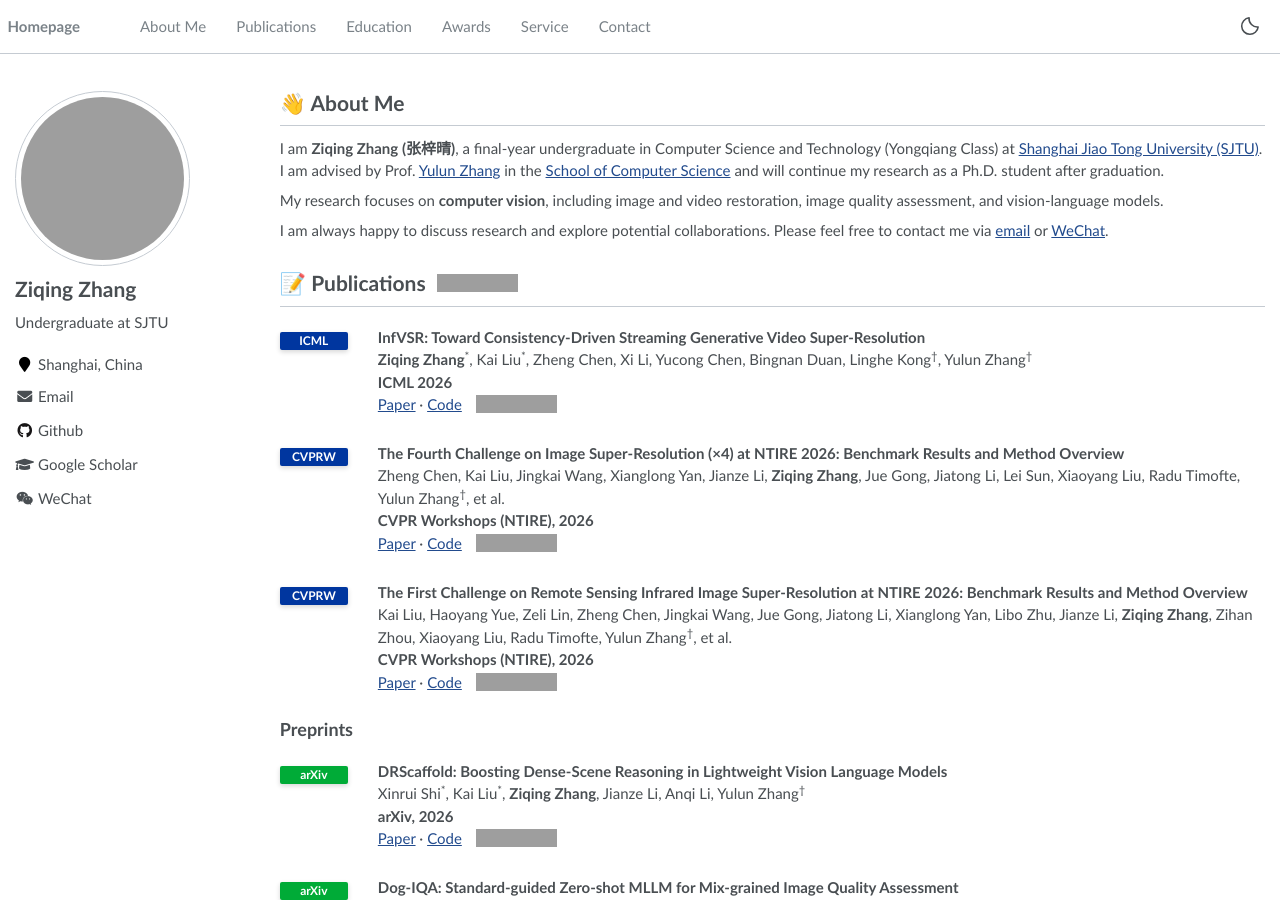
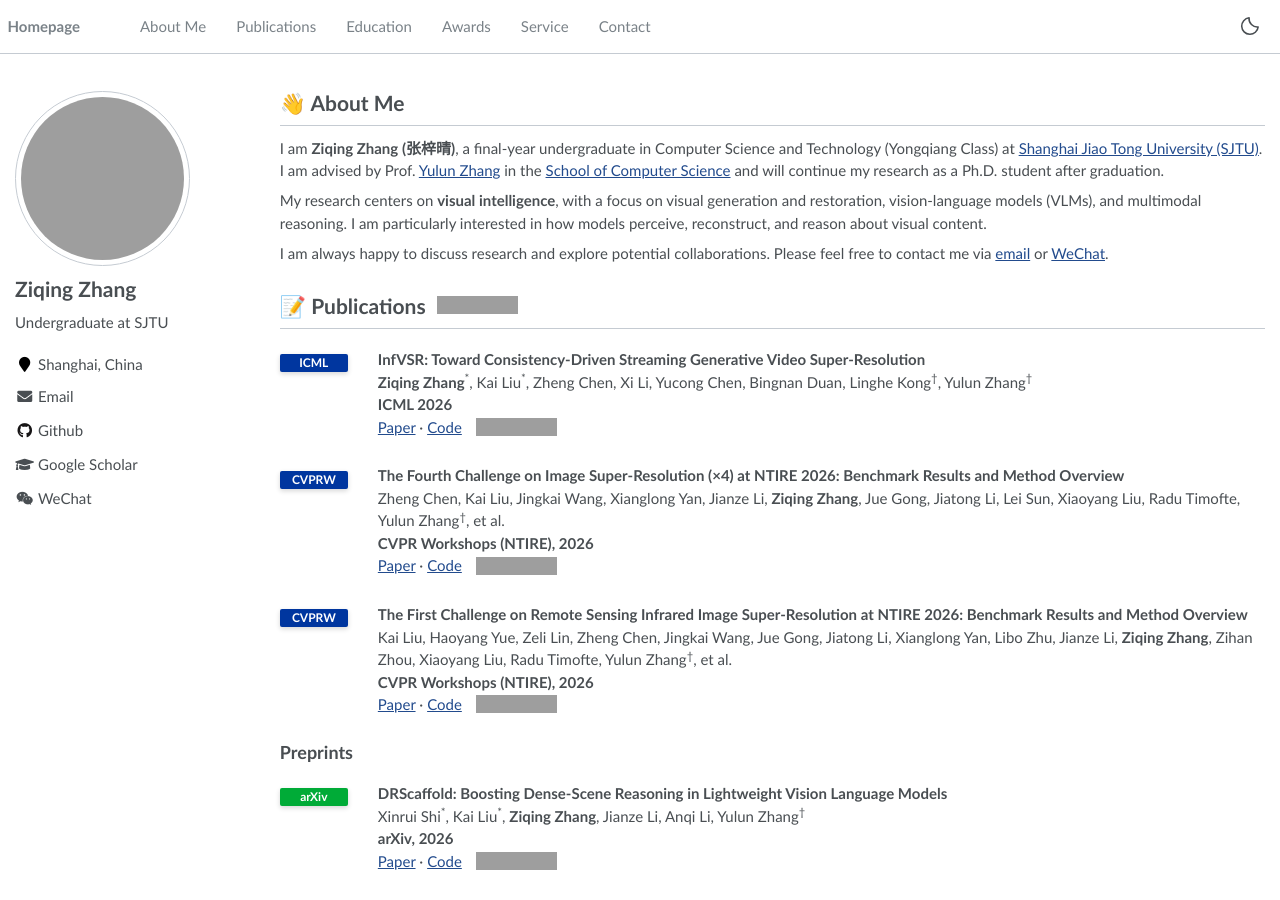
Before and after one commit to zzqingz/zzqingz.github.io, a Jekyll site: the page built from _pages/about.md, in a window 1280 px wide and 900 px high. Built offline with Jekyll 4.4.1, drawn with Linux system fonts in a browser that asks for light colours; grey boxes are pictures that could not be loaded.

Commit message:
Update research interests to visual intelligence, VLMs and multimodal reasoning

```diff
--- a/_pages/about.md
+++ b/_pages/about.md
@@ -14,7 +14,7 @@ redirect_from:
 
 I am **Ziqing Zhang (张梓晴)**, a final-year undergraduate in Computer Science and Technology (Yongqiang Class) at [Shanghai Jiao Tong University (SJTU)](https://www.sjtu.edu.cn/). I am advised by Prof. [Yulun Zhang](https://yulunzhang.com/) in the [School of Computer Science](https://www.cs.sjtu.edu.cn/) and will continue my research as a Ph.D. student after graduation.
 
-My research focuses on **computer vision**, including image and video restoration, image quality assessment, and vision-language models.
+My research centers on **visual intelligence**, with a focus on visual generation and restoration, vision-language models (VLMs), and multimodal reasoning. I am particularly interested in how models perceive, reconstruct, and reason about visual content.
 
 I am always happy to discuss research and explore potential collaborations. Please feel free to contact me via [email](mailto:zhangziqing@sjtu.edu.cn) or [WeChat](/images/wechat.jpg).
 
```
